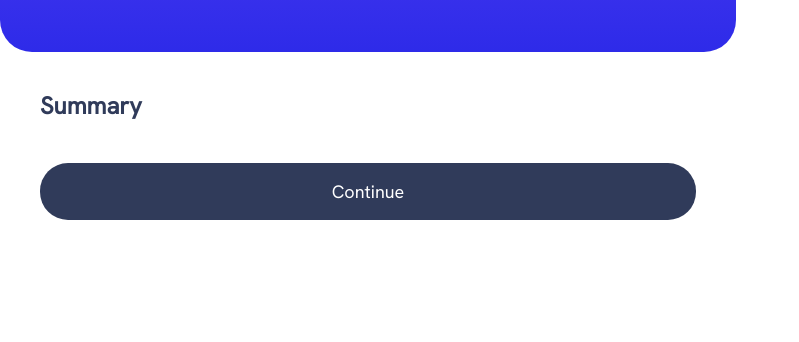
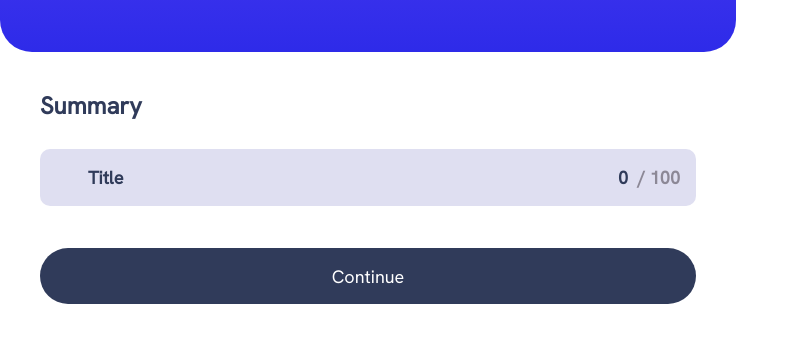
Before and after one commit to OniOdd/results-summary-component, a plain HTML site: page index.html in a window 1280 px wide. Shown: the part 414-756 px from the top of the page, without its empty margins (0-799 px from the left). Drawn offline with Linux system fonts and the light colour scheme.

Commit message:
Added app.js to the project.

```diff
--- a/index.html
+++ b/index.html
@@ -44,5 +44,6 @@
         </section>
       </article>
     </main>
+    <script src="./js/app.js"></script>
   </body>
 </html>
--- /dev/null
+++ b/js/app.js
@@ -0,0 +1,37 @@
+"use strict";
+
+const summaryList = document.getElementById("summary-list");
+
+summaryList.append(createListItem("reaction"));
+
+function createListItem(idValue) {
+  const li = document.createElement("li");
+  li.classList.add("test-card__summary-list-item", "list-item");
+  li.id = idValue;
+
+  const figure = document.createElement("figure");
+  figure.classList.add("list-item__figure");
+
+  const svg = document.createElement("svg");
+  svg.classList.add("icon");
+
+  const use = document.createElement("use");
+
+  const figcaption = document.createElement("figcaption");
+  figcaption.textContent = "Title";
+
+  const span = document.createElement("span");
+  span.classList.add("list-item__score");
+  span.textContent = "\u00A0 / 100";
+
+  const strong = document.createElement("strong");
+  strong.classList.add("list-item__value");
+  strong.textContent = "0";
+
+  li.append(figure, span);
+  figure.append(svg, figcaption);
+  svg.append(use);
+  span.prepend(strong);
+
+  return li;
+}
```
